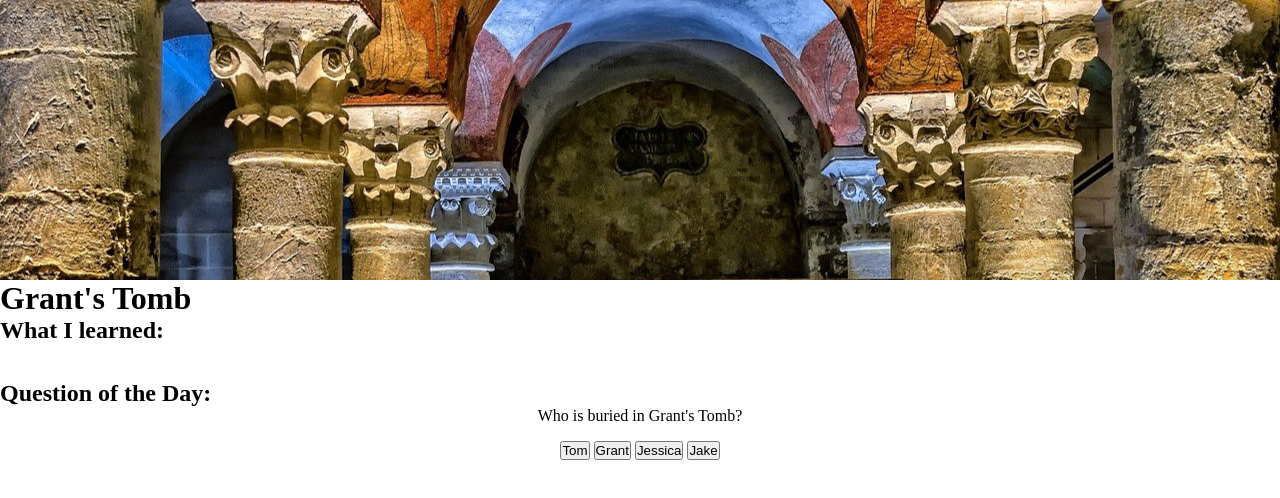
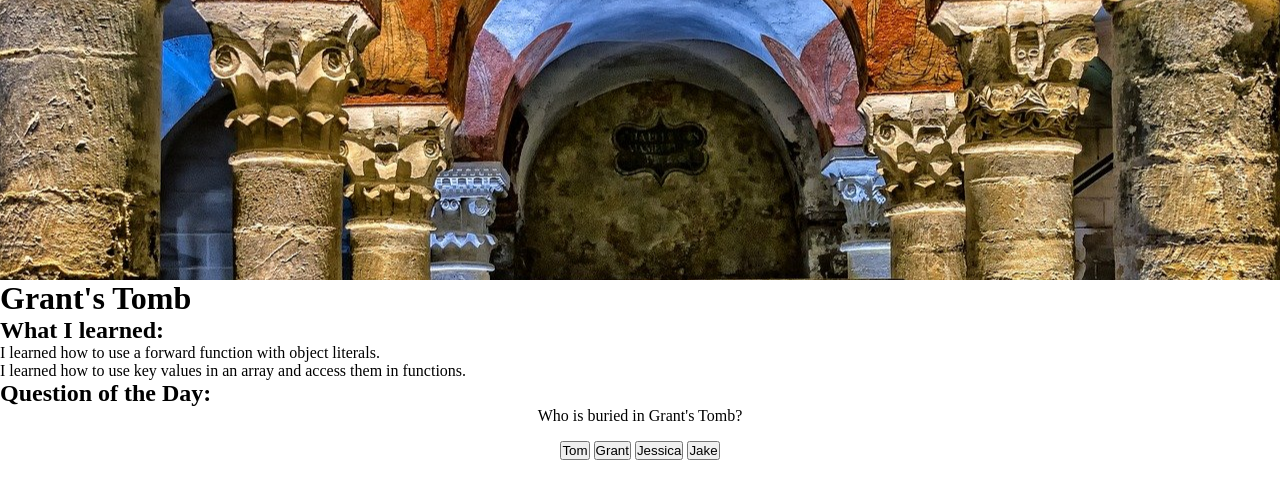
Before and after one commit to Bryonpectol/grants-tomb, a plain HTML site: page index.html in a window 1280 px wide. Drawn offline with Linux system fonts and the light colour scheme.

Commit message:
added what I learned

```diff
--- a/index.html
+++ b/index.html
@@ -20,8 +20,8 @@
             <h1>Grant's Tomb</h1>
             <h2>What I learned:</h2>
             <ul>
-                <li></li>
-                <li></li>
+                <li>I learned how to use a forward function with object literals.</li>
+                <li>I learned how to use key values in an array and access them in functions.</li>
             </ul>
 
             <h2>Question of the Day:</h2>
```
